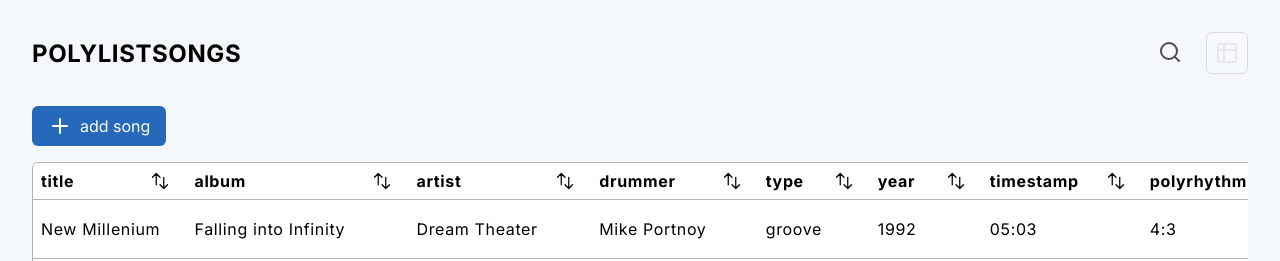
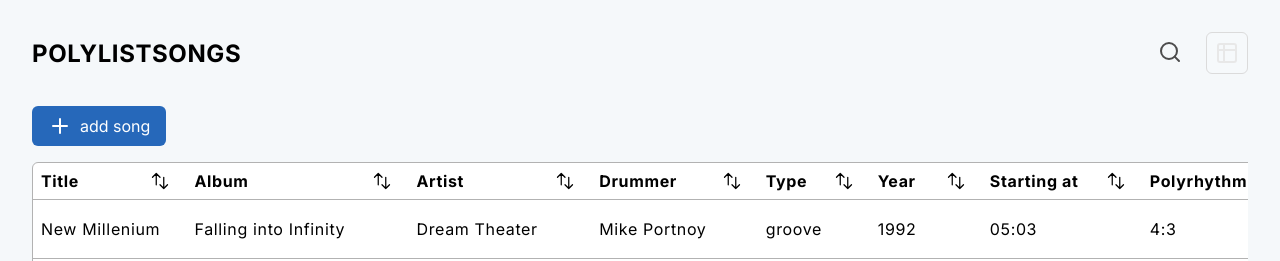
Before and after one commit to MarcoMaz/polylistsongs, a Next.js app: page / in a window 1280 px wide. Shown: the top 261 px of the page. Built offline with nearby package versions, Linux system fonts and the light colour scheme.

Commit message:
- fix table headings

```diff
--- a/src/components/TableFeature/Container/TableSongs/TableSongs.tsx
+++ b/src/components/TableFeature/Container/TableSongs/TableSongs.tsx
@@ -5,6 +5,8 @@ import ArrowsIcon from "../../Presentational/ArrowsIcon/ArrowsIcon";
 import Button from "../../../common/Button/Button";
 
 import { SongProp } from "@/models/model";
+
+import TextConstants, { TableSongLabels } from "@/constants/textConstants";
 
 interface TableSongsProps {
   songs: SongProp[];
@@ -66,7 +68,7 @@ const TableSongs: React.FunctionComponent<TableSongsProps> = ({
         <tr>
           {tableFields.map((field, index) => (
             <th key={index} onClick={() => handleSort(field)}>
-              <span>{field}</span>
+              <span>{TextConstants.tableSong.labels[field as keyof TableSongLabels]}</span>
               <ArrowsIcon />
             </th>
           ))}
@@ -93,7 +95,7 @@ const TableSongs: React.FunctionComponent<TableSongsProps> = ({
               </div>
             </td>
             <td>{props.source}</td>
-            <td className="col-xxs">
+            <td className="col-xs">
               {props.scoreUrl ? (
                 <img src={props.scoreUrl} alt="image" width={30} height={30} />
               ) : null}
```
